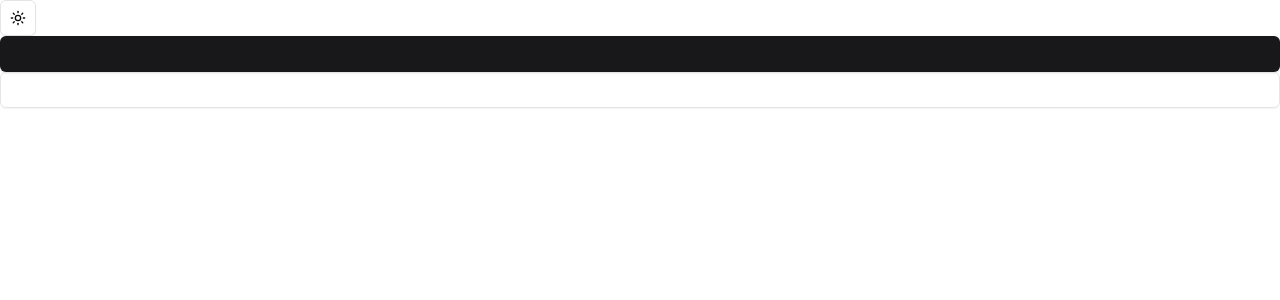
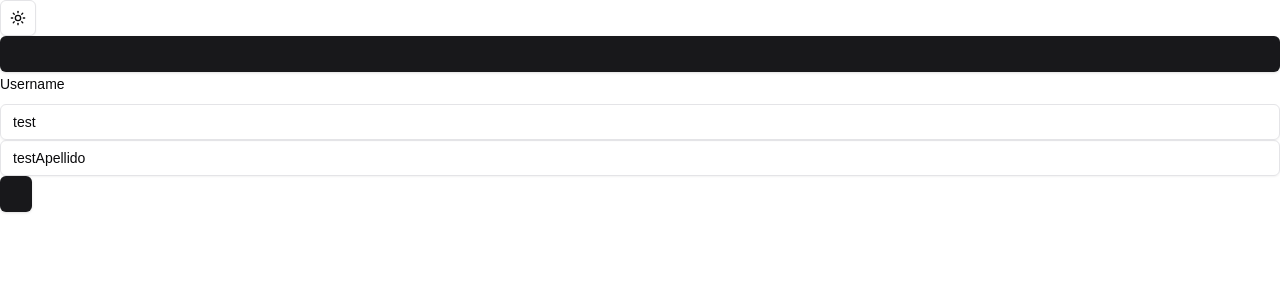
Before and after one commit to hidetsumi/ui-kit, a Next.js app: page / in a window 1280 px wide. Shown: the top 300 px of the page. Built offline with nearby package versions, Linux system fonts and the light colour scheme.

Commit message:
fix: Improve form and inputs types

```diff
--- a/src/app/page.tsx
+++ b/src/app/page.tsx
@@ -1,28 +1,39 @@
-'use client'
+"use client";
 
 import { Button } from "@/components/ui/button";
 import { Form } from "@/components/ui/form";
 import { Input } from "@/components/ui/input";
 import { ModeToggle } from "@/components/ui/toggle-button-theme";
-import { useState } from "react";
+import { z } from "zod";
+
+const signupSchema = z
+  .object({
+    nombre: z.string().max(15),
+    apellido: z.string().max(15),
+  })
+  .required();
 
 export default function Home() {
-  const [ formState, setFormState] = useState({})
   const submit = () => {
-  console.log('Hola :)')
-  }
+    console.log("Hola :)");
+  };
 
   return (
-
-
     <div className="grid">
       <ModeToggle />
       <Button />
 
-      <Form onSubmit={submit}>
-        <Input name='TestName' />
+      <Form
+        onSubmit={submit}
+        schema={signupSchema}
+        defaultValues={{ nombre: "test", apellido: "testApellido" }}
+      >
+        <Input name="nombre" label="Username"/>
+        <Input name='apellido' />
+        <Button ></Button>
+      </Form>
 
-      </Form>
+
     </div>
   );
 }
--- a/src/components/ui/form.tsx
+++ b/src/components/ui/form.tsx
@@ -1,34 +1,44 @@
 "use client";
 
+import {  ReactElement } from "react";
 import {
-  Children,
-  cloneElement,
-  isValidElement,
-  ReactElement,
-} from "react";
-import { DefaultValues, FieldValues, useForm } from "react-hook-form";
-import { InputProps } from "./input";
+  DefaultValues,
+  FormProvider,
+  useForm,
+} from "react-hook-form";
+import { zodResolver } from "@hookform/resolvers/zod";
+import { z } from "zod";
 
-interface FormProps<T extends FieldValues> {
-  children: ReactElement;
-  onSubmit: (data: T) => void;
-  defaultValues: DefaultValues<T>
+type ValidSchema = z.ZodObject<{
+  [K: string]: z.ZodTypeAny;
+}>;
+
+type InferredFormData<TSchema extends ValidSchema> = z.infer<TSchema>;
+
+interface FormProps<TSchema extends ValidSchema> {
+  children: ReactElement[] | ReactElement;
+  onSubmit: (data: InferredFormData<TSchema>) => void;
+  defaultValues: DefaultValues<InferredFormData<TSchema>>;
+  schema: TSchema;
+  className?: string
 }
 
-export const Form = <T extends FieldValues>({ children, onSubmit, defaultValues }: FormProps<T>) => {
-  const { control, handleSubmit } = useForm<T>({
-    defaultValues
+export const Form = <TSchema extends ValidSchema>({
+  children,
+  onSubmit,
+  defaultValues,
+  schema,
+  className
+}: FormProps<TSchema>) => {
+  const methods = useForm<InferredFormData<TSchema>>({
+    defaultValues,
+    resolver: zodResolver(schema),
   });
   return (
-    <form onSubmit={handleSubmit(onSubmit)}>
-      {Children.map(children, (child) => {
-        if (isValidElement<InputProps<T>>(child)) {
-          return cloneElement(child, { control });
-        }
-
-        return child;
-      })}
-    </form>
-
+    <FormProvider {...methods}>
+      <form onSubmit={methods.handleSubmit(onSubmit)} className={className}>
+      {children}
+      </form>
+    </FormProvider>
   );
 };
--- a/src/components/ui/input.tsx
+++ b/src/components/ui/input.tsx
@@ -1,39 +1,110 @@
+"use client";
 import * as React from "react";
+import { cn } from "@/lib/utils";
+import {
+  useFormContext,
+  Controller,
+  Path,
+  FieldValues
+} from "react-hook-form";
 
-import { cn } from "@/lib/utils";
-import { Control, Controller, FieldValues } from "react-hook-form";
-
-export interface InputProps<T extends Record<string, any>> extends React.ComponentProps<"input"> {
-  control?: Control<T>;
-  onClick?: () => void;
-  name: Extract<keyof T, string>;
+// We create a comprehensive props interface that works with any form type
+interface InputProps<T extends FieldValues> extends Omit<React.ComponentProps<"input">, "name" | "value" | "defaultValue"> {
+  // Path<T> ensures that name must be a valid path in our form data structure
+  name: Path<T>;
+  // Optional label for accessibility
+  label?: string;
+  // Optional help text or description
+  description?: string;
+  // We can add other common form field props
+  containerClassName?: string;
 }
 
-const Input = React.forwardRef<HTMLInputElement, InputProps<FieldValues>>(
-  ({ className, type, control, name, ...props }, ref) => {
+function Input<T extends FieldValues>({
+  name,
+  label,
+  description,
+  containerClassName,
+  className,
+  type = "text",
+  ...props
+}: InputProps<T>) {
+  // Get form context with proper typing
+  const {
+    formState: { errors },
+    control
+  } = useFormContext<T>();
+
+  // Type-safe way to access nested errors
+  const error = errors[name]?.message as string | undefined;
+
   return (
     <Controller
       control={control}
       name={name}
-        render={({ field: {name, onBlur, value, onChange} }) => (
+      render={({ field }) => (
+        // Container div for the entire input group
+        <div className={cn("space-y-2", containerClassName)}>
+          {/* Label group */}
+          {(label || description) && (
+            <div className="space-y-1">
+              {label && (
+                <label
+                  htmlFor={name}
+                  className="text-sm font-medium leading-none peer-disabled:cursor-not-allowed peer-disabled:opacity-70"
+                >
+                  {label}
+                </label>
+              )}
+              {description && (
+                <p className="text-[0.8rem] text-muted-foreground">
+                  {description}
+                </p>
+              )}
+            </div>
+          )}
+
+          {/* Input element */}
           <input
-            ref={ref}
+            {...field}
+            {...props}
             type={type}
+            id={name}
+            value={field.value ?? ''} // Handle undefined values gracefully
             className={cn(
-              "flex h-9 w-full rounded-md border border-input bg-transparent px-3 py-1 text-base shadow-sm transition-colors file:border-0 file:bg-transparent file:text-sm file:font-medium file:text-foreground placeholder:text-muted-foreground focus-visible:outline-none focus-visible:ring-1 focus-visible:ring-ring disabled:cursor-not-allowed disabled:opacity-50 md:text-sm",
-              className,
+              // Base styles
+              "flex h-9 w-full rounded-md border border-input bg-transparent px-3 py-1",
+              "text-sm shadow-sm transition-colors",
+              // Focus styles
+              "focus-visible:outline-none focus-visible:ring-1 focus-visible:ring-ring",
+              // Placeholder styles
+              "placeholder:text-muted-foreground",
+              // Disabled styles
+              "disabled:cursor-not-allowed disabled:opacity-50",
+              // Error styles
+              error && "border-destructive focus-visible:ring-destructive",
+              className
             )}
-            onChange={onChange}
-            value={value}
-            onBlur={onBlur}
-            name={name}
-            {...props}
+            aria-describedby={
+              description ? `${name}-description` : undefined
+            }
+            aria-invalid={!!error}
           />
+
+          {/* Error message */}
+          {error && (
+            <p className="text-sm font-medium text-destructive">
+              {error}
+            </p>
+          )}
+        </div>
       )}
     />
   );
-  },
-);
+}
+
+// This helps with debugging and developer tools
 Input.displayName = "Input";
 
+// Export with proper type inference
 export { Input };
```
Lines whose indentation alone changed are shown as unchanged.
